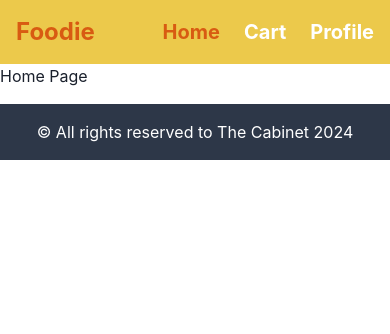
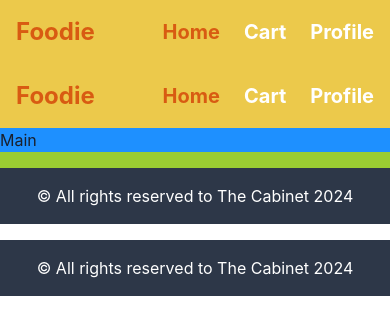
Before and after one commit to Isha-Viragi/client, a React (Vite) app in the folder food-app/: page / in a window 390 px wide. Shown: the top 334 px of the page. Built offline with nearby package versions, Linux system fonts and the light colour scheme.

Commit message:
Creating a responsive layout for HomePage

```diff
--- a/food-app/src/pages/HomePage.jsx
+++ b/food-app/src/pages/HomePage.jsx
@@ -1,9 +1,32 @@
+import { Grid, GridItem, Show } from "@chakra-ui/react";
 import React from "react";
+import NavBar from "../components/NavBar";
+import Footer from "../components/Footer";
 
 const HomePage = () => {
   return (
     <>
-      <h1>Home Page</h1>
+      <Grid
+        templateAreas={{
+          base: `"nav" "main" "footer"`,
+          lg: `"nav nav" "aside main" "footer footer"`,
+        }}
+      >
+        <GridItem area="nav" bg="coral">
+          <NavBar />
+        </GridItem>
+        <Show above="lg">
+          <GridItem area="aside" bg="gold">
+            Aside
+          </GridItem>
+        </Show>
+        <GridItem area="main" bg="dodgerblue">
+          Main
+        </GridItem>
+        <GridItem area="footer" bg="yellowgreen">
+          <Footer />
+        </GridItem>
+      </Grid>
     </>
   );
 };
```
